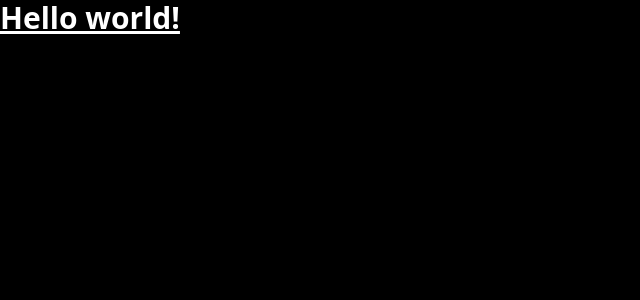
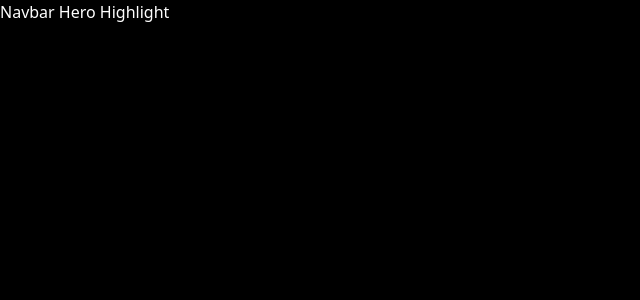
Before and after one commit to Guocork/apple_website, a React (Vite) app: page / in a window 1280 px wide. Shown: the top 300 px of the page, without its empty margins (0-640 px from the left). Built offline with nearby package versions, Linux system fonts and the light colour scheme.

Commit message:
主页修改

```diff
--- a/src/App.jsx
+++ b/src/App.jsx
@@ -2,11 +2,11 @@
 
 const App = () => {
   return (
-    <>
-      <h1 className="text-3xl font-bold underline">
-        Hello world!
-      </h1>
-    </>
+    <main className="bg-black">
+      Navbar
+      Hero
+      Highlight
+    </main>
   )
 }
 
```
